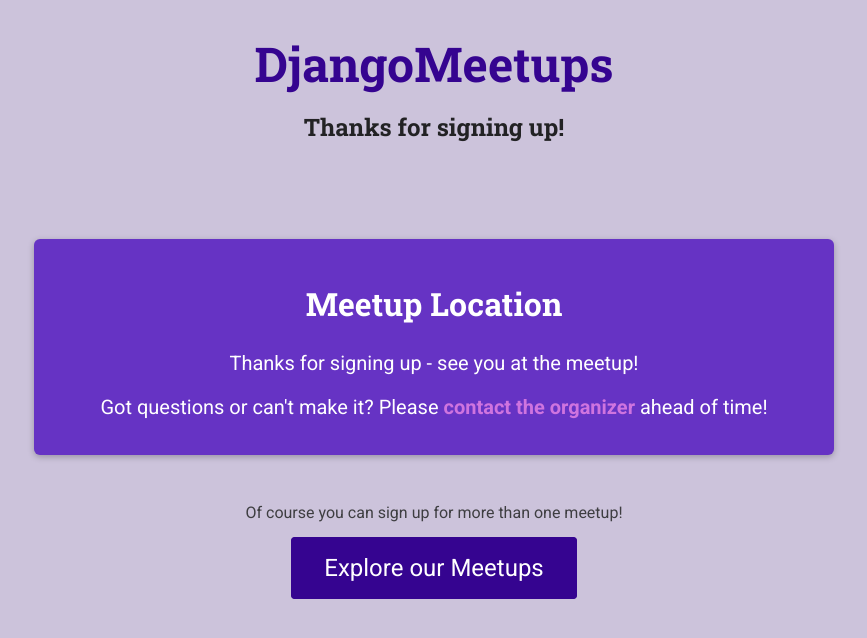
After one commit to rhecon/linkup, a Django app: page /meetups/registration-success in a window 1280 px wide. The commit adds this page. Shown: the top 638 px of the page, without its empty margins (206-1073 px from the left). Run offline with Django 5.2, Linux system fonts and the light colour scheme.

Commit message:
Added a view, url, template, and css styling for successful meetup registration

```diff
--- /dev/null
+++ b/meetup/static/meetup/styles/registration-confirmation.css
@@ -0,0 +1,37 @@
+main {
+  text-align: center;
+}
+
+#confirmation {
+  max-width: 50rem;
+  margin: 3rem auto;
+  box-shadow: 0 2px 6px rgba(0, 0, 0, 0.25);
+  padding: 1rem;
+  background-color: #6633c4;
+  border-radius: 6px;
+  color: white
+}
+
+#confirmation h2 {
+  color: inherit;
+  font-size: 2rem;
+}
+
+#confirmation p {
+  font-size: 1.25rem;
+}
+
+#confirmation p a {
+  color: #cf74df;
+  text-decoration: none;
+  font-weight: bold;
+}
+
+#continue p {
+  margin: 2rem 0;
+}
+
+#continue .btn {
+  font-size: 1.5rem;
+  padding: 1rem 2rem;
+}
--- /dev/null
+++ b/meetup/templates/meetup/registration-success.html
@@ -0,0 +1,23 @@
+{% extends 'meetup/base/base.html' %}
+{% load static %}
+
+{% block title %}Registration Successful{% endblock %}
+
+{% block site_css %}
+    <link rel="stylesheet" href="{% static 'meetup/styles/registration-confirmation.css' %}">
+{% endblock %}
+
+{% block main_heading %}Thanks for signing up!{% endblock %}
+
+{% block body %}
+    <section id="confirmation">
+        <h2>Meetup Location</h2>
+        <p>Thanks for signing up - see you at the meetup!</p>
+        <p>Got questions or can't make it? Please <a href="{{ meetups.organizer_email }}">contact the organizer</a> ahead of time!</p>
+    </section>
+
+    <section id="continue">
+        <p>Of course you can sign up for more than one meetup!</p>
+        <p><a href="/meetups" class="btn">Explore our Meetups</a></p>
+    </section>
+{% endblock %}
--- a/meetup/urls.py
+++ b/meetup/urls.py
@@ -5,6 +5,7 @@ from . import views
 
 urlpatterns = [
     path("meetups/", views.home, name="all-meetups"),
+    path("meetups/registration-success", views.confirm_registration, name="registration-confirmation"),
     # slug converter tells django that the dynamic value we have in meetup_slug shoud match the slug format
     path("meetup-detail/<slug:meetup_slug>", views.meetup_details, name="meetup-detail"),
 ]
--- a/meetup/views.py
+++ b/meetup/views.py
@@ -1,4 +1,5 @@
-from django.shortcuts import render
+from django.shortcuts import render, redirect
+from django.urls import reverse
 from .models import Meetup
 from .forms import RegistrationForm
 
@@ -15,16 +16,54 @@ def home(request):
 
 def meetup_details(request, meetup_slug):
     try:
+
         selected_meetup = Meetup.objects.get(slug=meetup_slug)
 
-        return render(request, "meetup/meetup-details.html", {
-            'meetup_found': True,
-            'meetup': selected_meetup,
-            'registration': RegistrationForm()
-            }
-        )
+        if request.method == "GET":
+
+            return render(request, "meetup/meetup-details.html", {
+                'meetup_found': True,
+                'meetup': selected_meetup,
+                'registration': RegistrationForm()
+                }
+            )
+        else:
+            '''
+            We get access to the data by accessing request to read some data from the request.
+            .POST give us access to the data itself.
+            POST will hold a dictionary with the keys being the names assigned to the input and
+            the values are the entered values.
+            Here we are passing the data entered by the user into the form, this allows us use
+            form.is_valid().
+            '''
+            registration = RegistrationForm(request.POST)
+
+            if registration.is_valid():
+                # This will only enable us to use an email address once across all meetups
+                # This will return an instance of the save model
+                participant = registration.save()
+                # This adds the participant and email to the specific meetup
+                selected_meetup.participants.add(participant)
+                return redirect("registration-confirmation")
+
+            return render(request, "meetup/meetup-details.html", {
+                'meetup_found': True,
+                'meetup': selected_meetup,
+                'registration': RegistrationForm()
+                }
+            )
+
     except Exception as exc:
         return render(request, "meetup/meetup-details.html", {
             'meetup_found': False
             }
         )
+
+
+def confirm_registration(request):
+    meetups = Meetup.objects.all()
+
+    return render(request, "meetup/registration-success.html", {
+        'meetups': meetups
+        }
+    )
```
Also changed, not shown: meetup/templates/meetup/meetup-details.html (+9 -4 lines), db.sqlite3.
